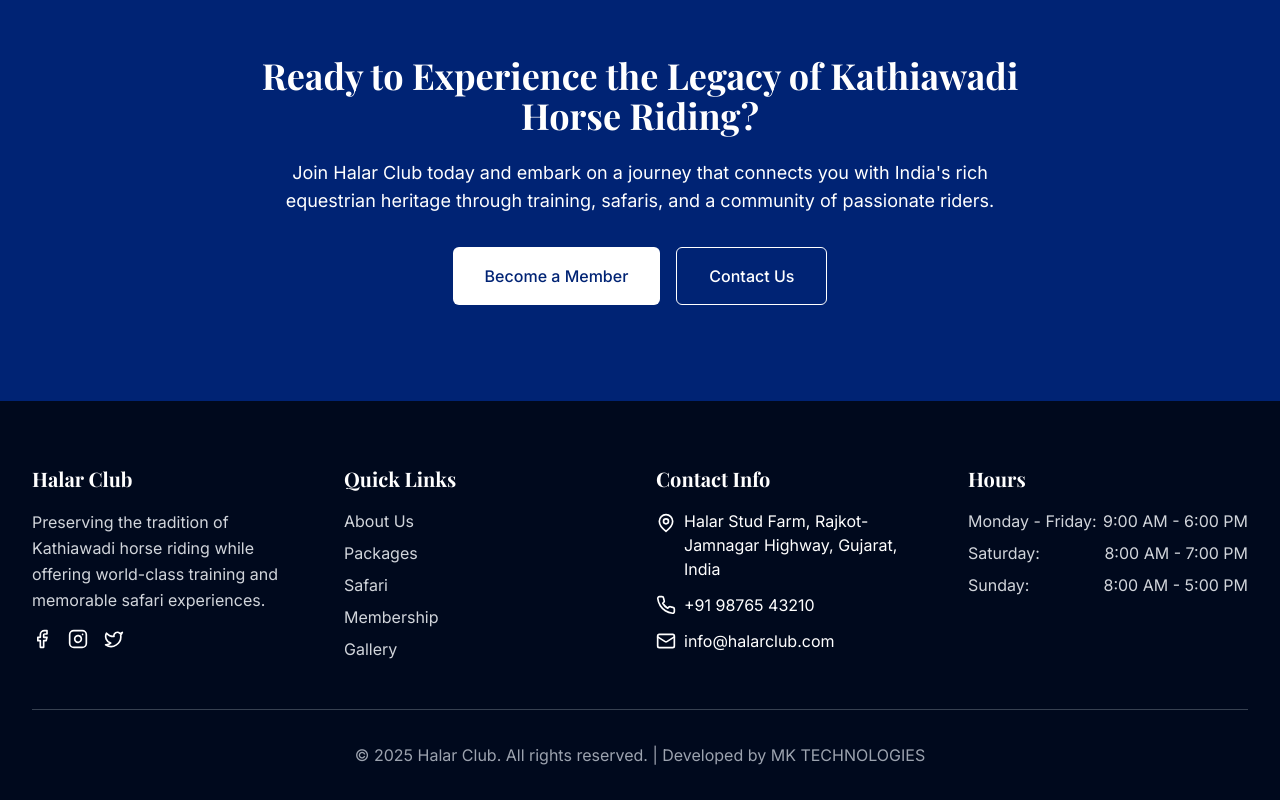
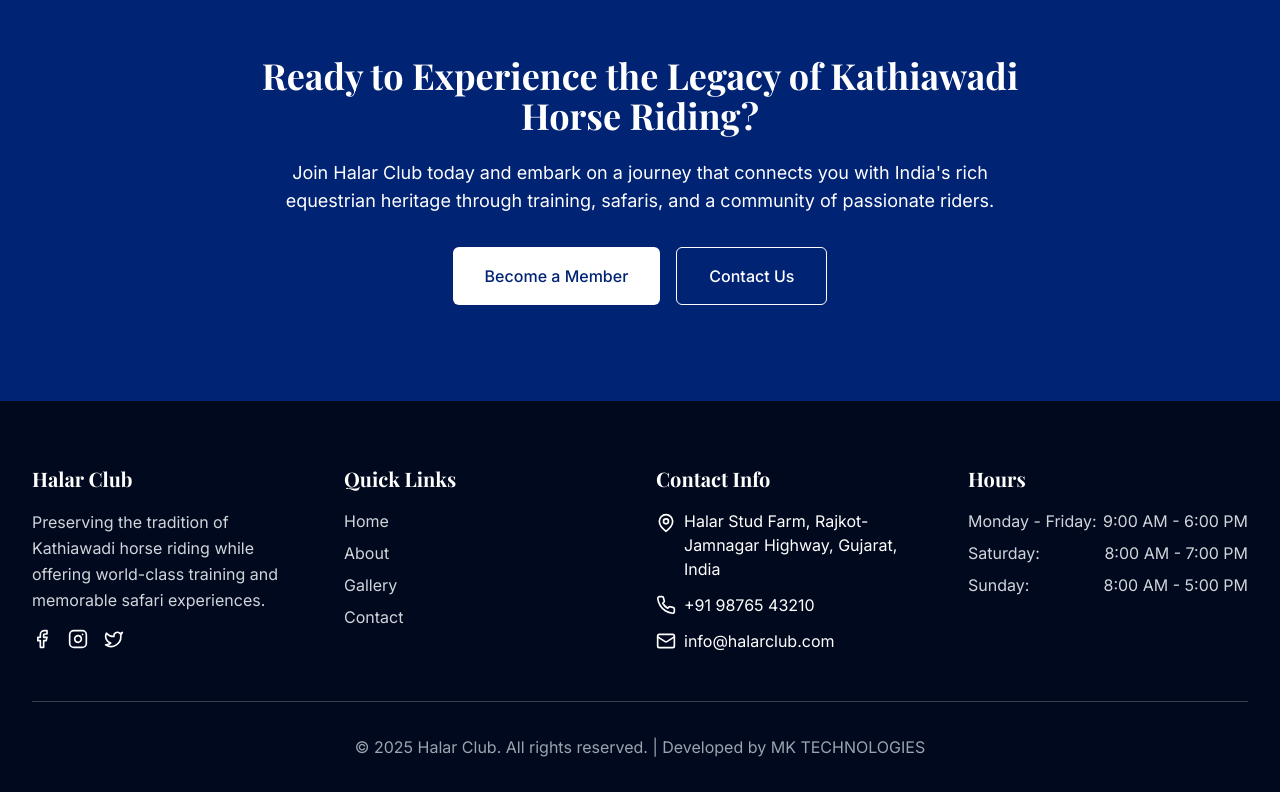
Before and after one commit to MeetKhetani27/halarclub.com, a React (Vite) app: page / in a window 1280 px wide. Shown: the part 4199-4999 px from the top of the page. Built offline with nearby package versions, Linux system fonts and the light colour scheme.

Commit message:
Update footer: add clickable links and match navigation

```diff
--- a/src/components/layout/Footer.tsx
+++ b/src/components/layout/Footer.tsx
@@ -28,11 +28,10 @@ const Footer = () => {
           <div>
             <h3 className="text-xl font-bold mb-4">Quick Links</h3>
             <ul className="space-y-2">
-              <li><Link to="/about" className="text-gray-300 hover:text-white transition-colors">About Us</Link></li>
-              <li><Link to="/packages" className="text-gray-300 hover:text-white transition-colors">Packages</Link></li>
-              <li><Link to="/safari" className="text-gray-300 hover:text-white transition-colors">Safari</Link></li>
-              <li><Link to="/membership" className="text-gray-300 hover:text-white transition-colors">Membership</Link></li>
+              <li><Link to="/" className="text-gray-300 hover:text-white transition-colors">Home</Link></li>
+              <li><Link to="/about" className="text-gray-300 hover:text-white transition-colors">About</Link></li>
               <li><Link to="/gallery" className="text-gray-300 hover:text-white transition-colors">Gallery</Link></li>
+              <li><Link to="/contact" className="text-gray-300 hover:text-white transition-colors">Contact</Link></li>
             </ul>
           </div>
 
@@ -45,11 +44,11 @@ const Footer = () => {
               </li>
               <li className="flex items-center">
                 <Phone size={20} className="mr-2 flex-shrink-0" />
-                <span>+91 98765 43210</span>
+                <a href="tel:+919876543210" className="hover:text-primary-300 transition-colors">+91 98765 43210</a>
               </li>
               <li className="flex items-center">
                 <Mail size={20} className="mr-2 flex-shrink-0" />
-                <span>info@halarclub.com</span>
+                <a href="mailto:info@halarclub.com" className="hover:text-primary-300 transition-colors">info@halarclub.com</a>
               </li>
             </ul>
           </div>
```
